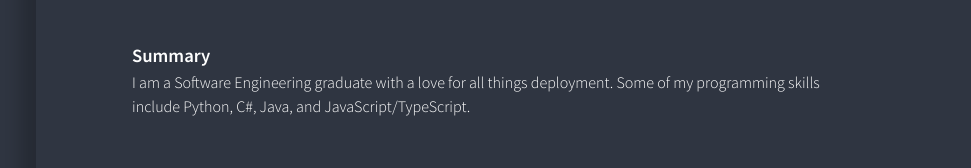
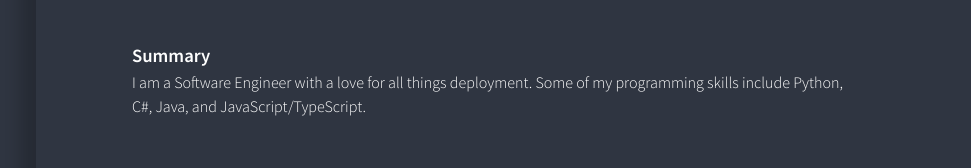
Before and after one commit to MatteoGisondi/portfolio, a Vue app: page / in a window 1280 px wide. Shown: the part 291-459 px from the top of the page, without its empty margins (136-1107 px from the left). Built offline with nearby package versions, Linux system fonts and the light colour scheme.

Commit message:
Update description

```diff
--- a/src/components/Cards.vue
+++ b/src/components/Cards.vue
@@ -3,7 +3,7 @@
         <div class="card" style="background-color: hsl(220, 16%, 22%)">
             <h3>Summary</h3>
             <p>
-                I am a Software Engineering graduate with a love for all things
+                I am a Software Engineer with a love for all things
                 deployment. Some of my programming skills include Python, C#,
                 Java, and JavaScript/TypeScript.
             </p>
```
